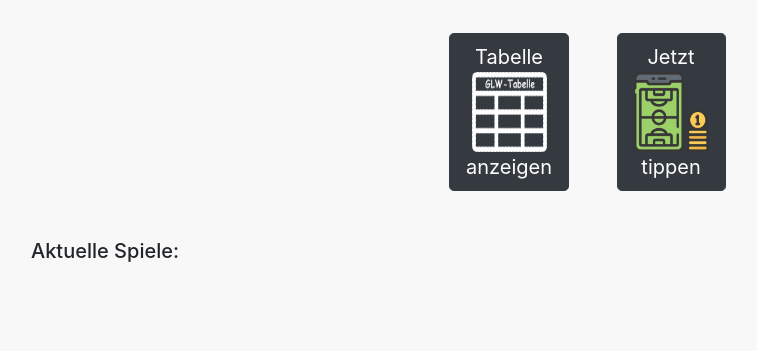
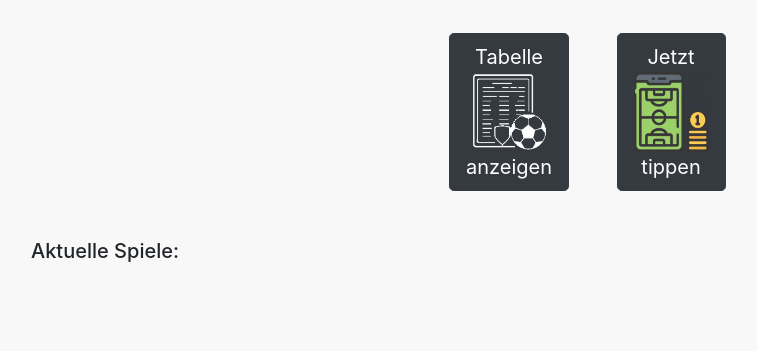
Before and after one commit to tobias124/newTest, a Flask app: template website/templates/index.html in a window 1280 px wide. Shown: the part 119-470 px from the top of the page, without its empty margins (54-811 px from the left). Run offline with Flask 2, Linux system fonts and the light colour scheme; the template is opened without the code that fills it, so the values that code supplies are empty; some libraries are stand-ins or nearby versions.

Commit message:
change img table index

```diff
--- a/website/templates/index.html
+++ b/website/templates/index.html
@@ -53,7 +53,7 @@
 
 <div style="width: 300px; margin-left: auto; margin-right: auto; display: block;">
   <button id="glw_table_btn1" class="btn btn-dark btn-lg" onclick="showHideElement('glw_table')">
-    Tabelle<br /> <img style="width: 75px; height: 80px;" src="./static/img/table.png" alt="Tabelle">
+    Tabelle<br /> <img style="width: 75px; height: 80px;" src="./static/img/table3.png" alt="Tabelle">
     <br />anzeigen
   </button>
   <a style="color: white; text-decoration: none;" href="https://bet-works.herokuapp.com/bet">
--- a/website/views.py
+++ b/website/views.py
@@ -322,7 +322,7 @@ def bet_details():
     if current_user.role == "ADMIN":
         games = Game.query
         statistics = db.session.query(Bet, Player).filter(Bet.player_id == Player.id).all()
-        db_connection = psycopg2.connect(heroku_db_link)
+        #db_connection = psycopg2.connect(heroku_db_link)
         # cursor = db_connection.cursor()
         # cursor.execute("Select bet.game_id, player.id, player.first_name, player.last_name, bet.participant, home_goals, away_goals\
         #                 FROM bet join player on bet.player_id = player.id\
```
Also changed, not shown: website/static/img/table3.png (added).
